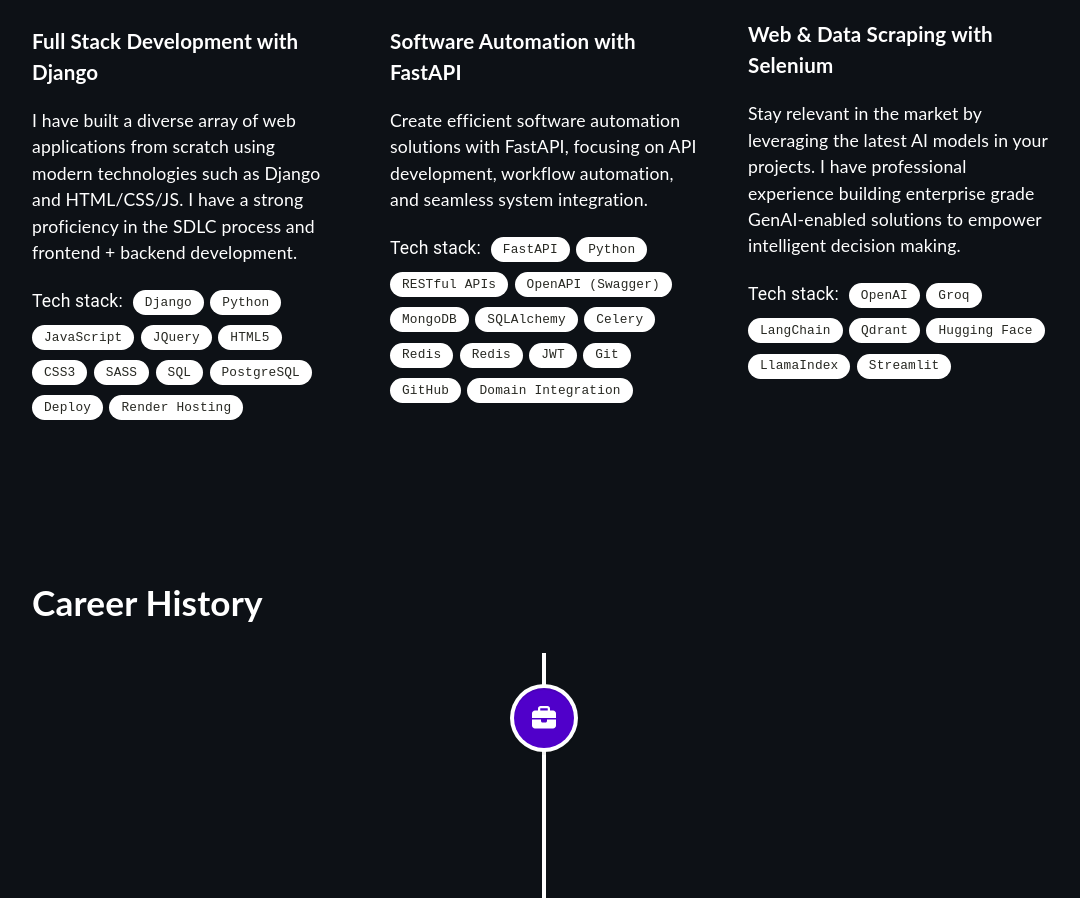
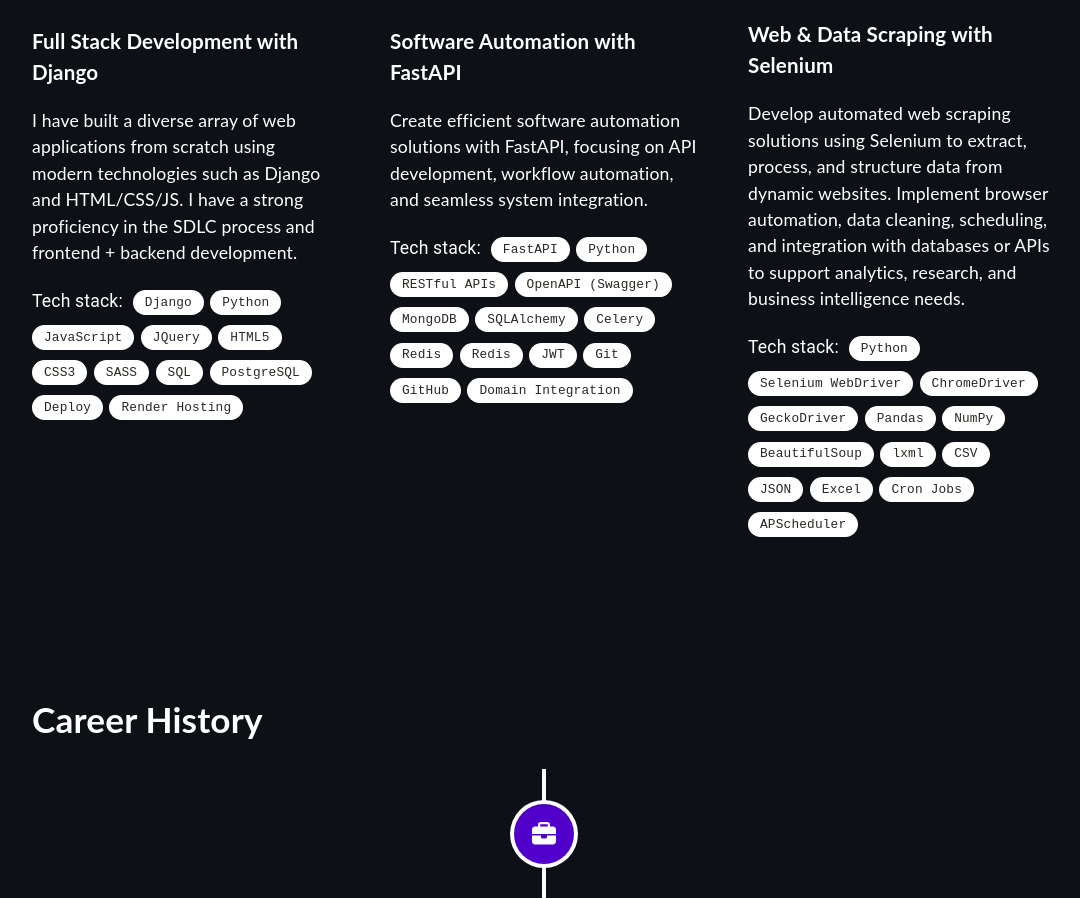
Before and after one commit to msncoder/react-portfolio, a React (Create React App) app: page / in a window 1280 px wide. Shown: the part 1047-1945 px from the top of the page, without its empty margins (96-1176 px from the left). Built offline with nearby package versions, Linux system fonts and the light colour scheme.

Commit message:
Expertise third card complete

```diff
--- a/src/components/Expertise.tsx
+++ b/src/components/Expertise.tsx
@@ -42,13 +42,19 @@
 ];
 
 const labelsThird = [
-  "OpenAI",
-  "Groq",
-  "LangChain",
-  "Qdrant",
-  "Hugging Face",
-  "LlamaIndex",
-  "Streamlit",
+  "Python",
+  "Selenium WebDriver",
+  "ChromeDriver",
+  "GeckoDriver",
+  "Pandas",
+  "NumPy",
+  "BeautifulSoup",
+  "lxml",
+  "CSV",
+  "JSON",
+  "Excel",
+  "Cron Jobs",
+  "APScheduler",
 ];
 
 function Expertise() {
@@ -94,10 +100,11 @@
             <FontAwesomeIcon icon={faPython} size="3x" />
             <h3>Web & Data Scraping with Selenium</h3>
             <p>
-              Stay relevant in the market by leveraging the latest AI models in
-              your projects. I have professional experience building enterprise
-              grade GenAI-enabled solutions to empower intelligent decision
-              making.
+              Develop automated web scraping solutions using Selenium to
+              extract, process, and structure data from dynamic websites.
+              Implement browser automation, data cleaning, scheduling, and
+              integration with databases or APIs to support analytics, research,
+              and business intelligence needs.
             </p>
             <div className="flex-chips">
               <span className="chip-title">Tech stack:</span>
```
